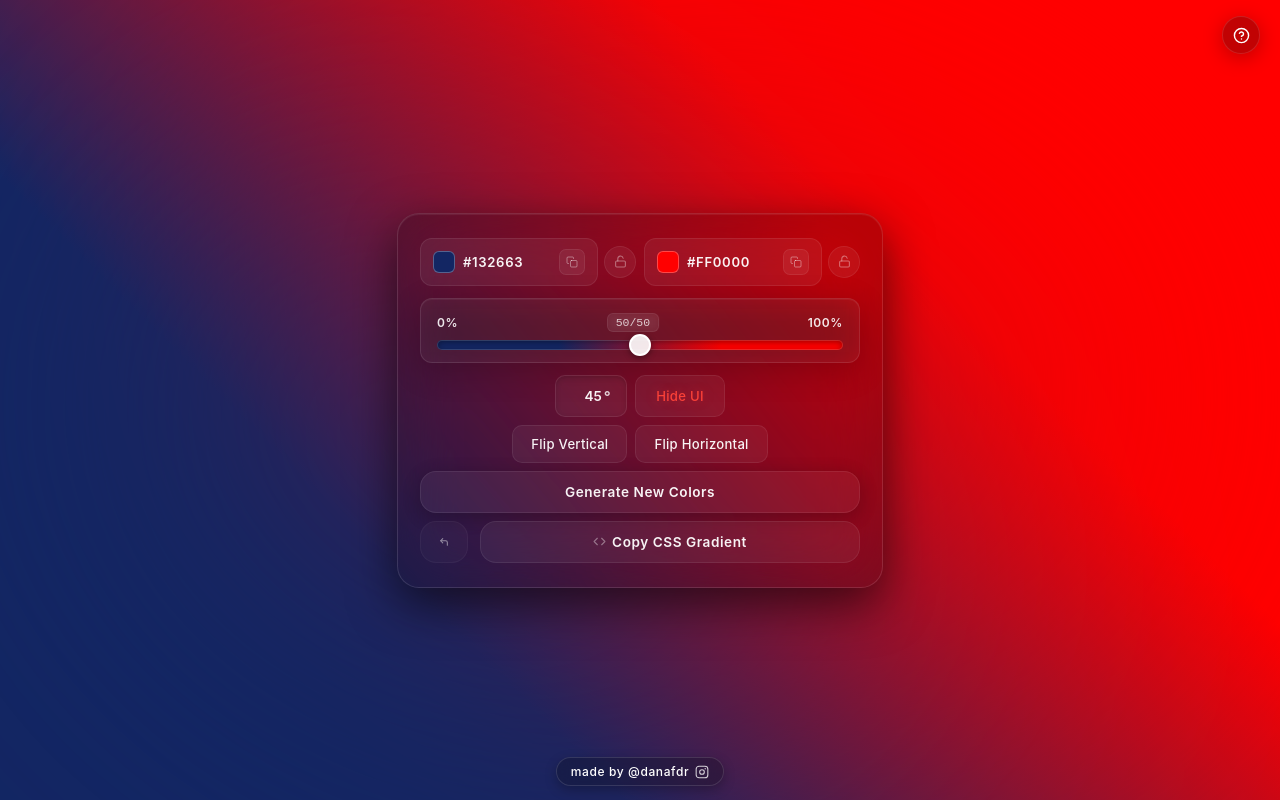
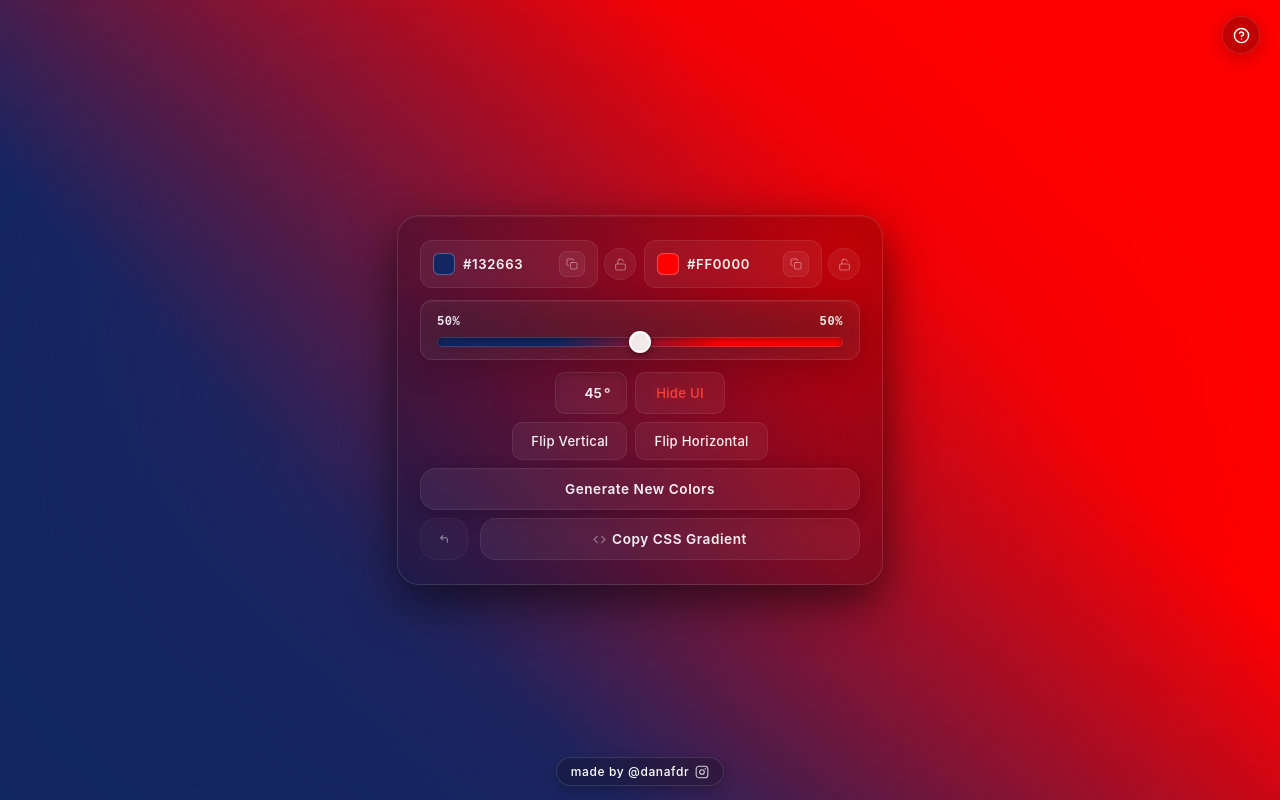
Before and after one commit to Danafdr/Gradient-Generator, a plain HTML site: page index.html in a window 1280 px wide. Drawn offline with Linux system fonts and the light colour scheme.

Commit message:
fix: change slider labels to dynamic split ratio at the ends instead of middle badge

```diff
--- a/Script.js
+++ b/Script.js
@@ -22,7 +22,9 @@ document.addEventListener("DOMContentLoaded", function () {
     const tabPanels      = document.querySelectorAll(".tab-panel");
     const tabIndicator   = document.querySelector(".tab-indicator");
     const bgGlow         = document.getElementById("background-glow");
-    const sliderRatio    = document.getElementById("slider-ratio");
+    const sliderRatio    = null; // removed
+    const labelLeft      = document.getElementById("label-left");
+    const labelRight     = document.getElementById("label-right");
 
     // ── State ──
     let colors  = ["#132663", "#FF0000"];
@@ -44,8 +46,9 @@ document.addEventListener("DOMContentLoaded", function () {
         document.body.style.background = bgGrad;
         gradientSlider.style.background = `linear-gradient(to right, ${colors[0]} 0%, ${colors[0]} ${balance * 0.6}%, ${colors[1]} ${100 - (100 - balance) * 0.6}%, ${colors[1]} 100%)`;
 
-        if (sliderRatio) {
-            sliderRatio.textContent = `${balance}/${100 - balance}`;
+        if (labelLeft && labelRight) {
+            labelLeft.textContent = `${balance}%`;
+            labelRight.textContent = `${100 - balance}%`;
         }
 
         // Always stay dark — no light-theme toggling
--- a/Style.css
+++ b/Style.css
@@ -230,19 +230,10 @@ body {
     border-radius:12px; width:100%;
 }
 .slider-labels { display:flex; justify-content:space-between; align-items:center; width:100%; }
-.slider-labels span { font-size:0.75rem; color:var(--text-primary); font-weight:600; letter-spacing:0.05em; opacity: 0.9; transition: color 0.4s ease; }
-#slider-ratio {
+.slider-labels span {
+    font-size:0.75rem; color:var(--text-primary); font-weight:600;
+    letter-spacing:0.05em; opacity: 0.9; transition: color 0.4s ease;
     font-family: var(--font-mono, monospace);
-    background: rgba(255, 255, 255, 0.07);
-    border: 1px solid rgba(255, 255, 255, 0.08);
-    padding: 2px 8px;
-    border-radius: 6px;
-    font-size: 0.72rem;
-    font-weight: 500;
-    color: rgba(255, 255, 255, 0.85) !important;
-    letter-spacing: 0;
-    backdrop-filter: blur(4px);
-    -webkit-backdrop-filter: blur(4px);
 }
 
 .gradient-slider-container input[type="range"] {
--- a/index.html
+++ b/index.html
@@ -83,9 +83,8 @@
         <!-- Gradient Slider -->
         <div class="gradient-slider-container">
             <div class="slider-labels">
-                <span>0%</span>
-                <span id="slider-ratio">50/50</span>
-                <span>100%</span>
+                <span id="label-left">50%</span>
+                <span id="label-right">50%</span>
             </div>
             <input type="range" id="gradient-slider" min="0" max="100" value="50">
         </div>
```
